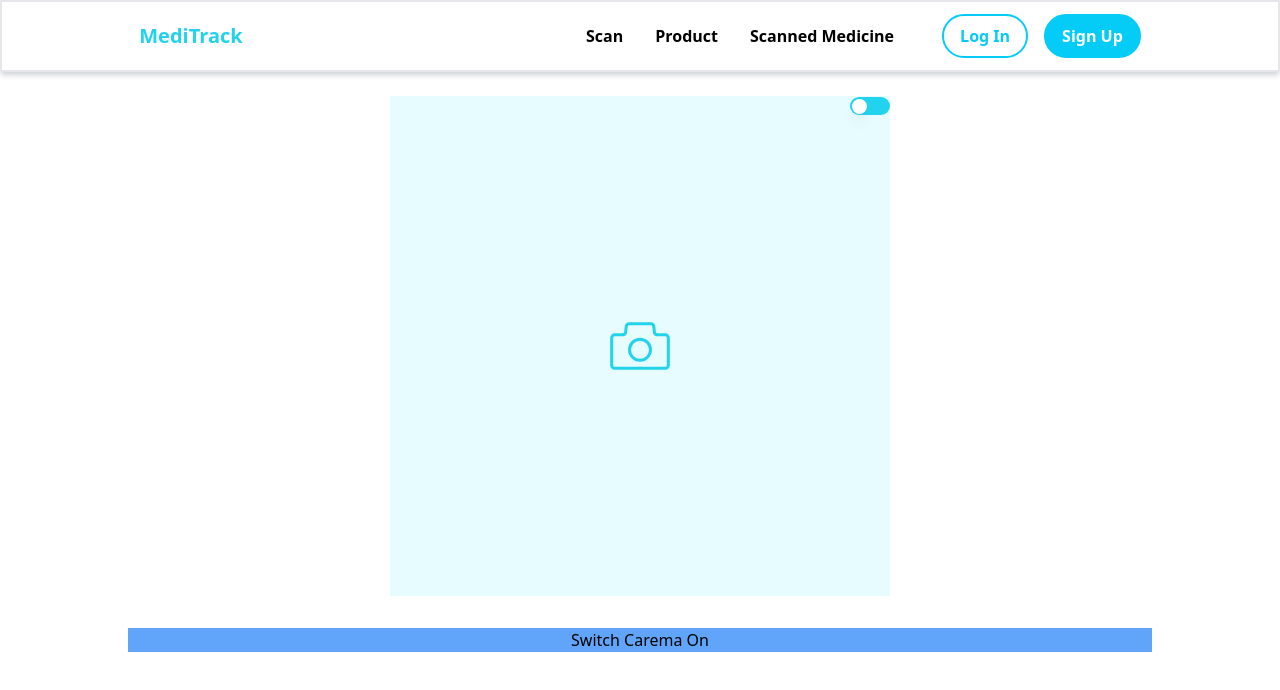
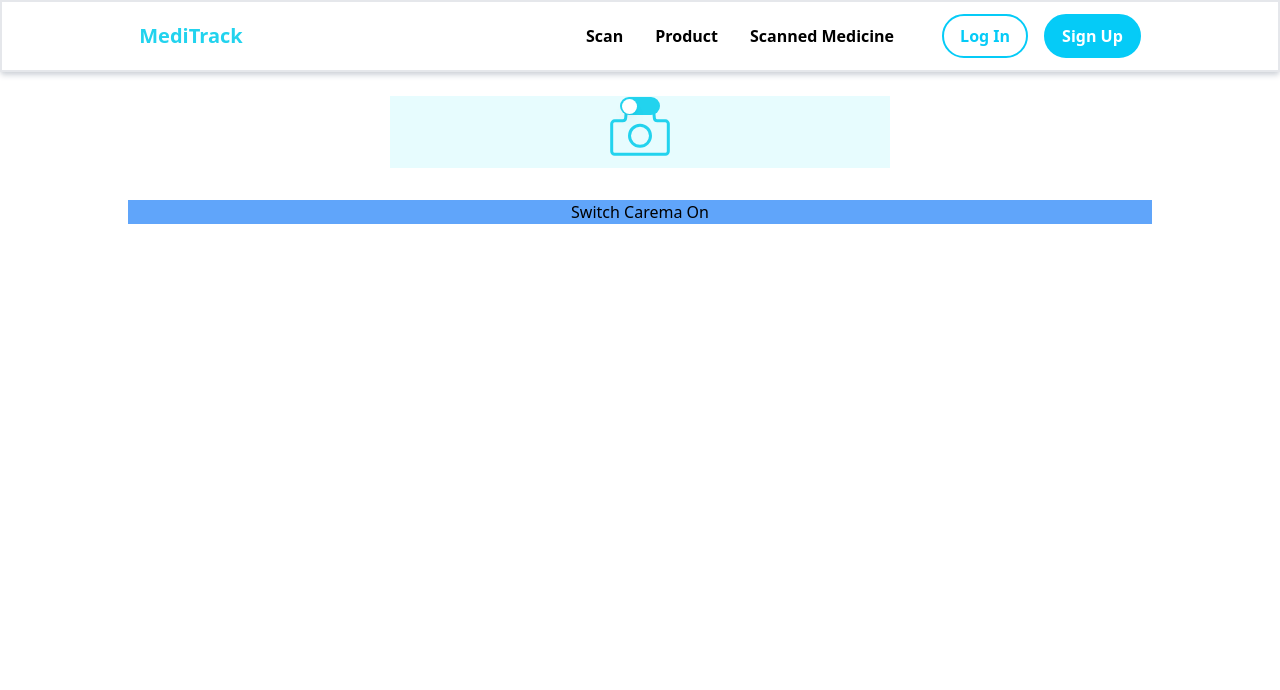
Before and after one commit to Medi-Track/MediTrack, a React (Create React App) app in the folder client/: page /scan in a window 1280 px wide. Shown: the top 690 px of the page. Built offline with nearby package versions, Linux system fonts and the light colour scheme.

Commit message:
bug fixing

```diff
--- a/client/src/components/CodeScanner.tsx
+++ b/client/src/components/CodeScanner.tsx
@@ -56,7 +56,30 @@ function CodeScanner() {
 	return (
 		<>
 			<div className=" flex flex-col">
-				<div className="flex mx-auto  relative bg-cyan-100 bg-opacity-50 justify-center  w-full max-w-[500px] h-[500px] items-center">
+				<div className="flex mx-auto  relative bg-cyan-100 bg-opacity-50 justify-center  w-full max-w-[500px]  items-center">
+					<div className="absolute top-0 ">
+						<Switch
+							checked={show}
+							onChange={setShow}
+							className={`${show ? "bg-cyan-700" : "bg-cyan-400"}
+          relative inline-flex h-[18px] w-[40px] shrink-0  cursor-pointer rounded-full
+		   border-2 border-transparent transition-colors duration-200 ease-in-out
+		    focus:outline-none focus-visible:ring-2
+			  focus-visible:ring-white focus-visible:ring-opacity-75`}
+						>
+							{/* <span className="sr-only">Use setting</span> */}
+							<span
+								aria-hidden="true"
+								className={`${
+									show ? "translate-x-[23px]" : "translate-x-0"
+								}
+            pointer-events-none inline-block h-[15px] w-[15px] transform
+			rounded-full bg-white shadow-lg ring-0 transition
+			 duration-200 ease-in-out`}
+							/>
+						</Switch>
+					</div>
+
 					{show ? (
 						<BarcodeScannerComponent
 							delay={1000}
@@ -80,38 +103,9 @@ function CodeScanner() {
 							</span>
 						</div>
 					)}
-
-					<div className="absolute top-0 right-0">
-						<Switch
-							checked={show}
-							onChange={setShow}
-							className={`${show ? "bg-cyan-700" : "bg-cyan-400"}
-          relative inline-flex h-[18px] w-[40px] shrink-0  cursor-pointer rounded-full
-		   border-2 border-transparent transition-colors duration-200 ease-in-out
-		    focus:outline-none focus-visible:ring-2
-			  focus-visible:ring-white focus-visible:ring-opacity-75`}
-						>
-							{/* <span className="sr-only">Use setting</span> */}
-							<span
-								aria-hidden="true"
-								className={`${
-									show ? "translate-x-[23px]" : "translate-x-0"
-								}
-            pointer-events-none inline-block h-[15px] w-[15px] transform
-			rounded-full bg-white shadow-lg ring-0 transition
-			 duration-200 ease-in-out`}
-							/>
-						</Switch>
-					</div>
 				</div>
 
 				{/* {show && <BarcodeScanner onResult={onDetect} />} */}
-
-				{data && (
-					<p className="text-white bg-red-400 " key={data._id}>
-						{data.title}
-					</p>
-				)}
 
 				<div
 					className="mt-8 w-full
@@ -133,6 +127,7 @@ function CodeScanner() {
 					</button>
 				</div>
 			</div>
+
 			<ProductsModal
 				isOpen={showProductModal}
 				setIsOpen={setShowProductModal}
--- a/client/src/components/molecules/Item.tsx
+++ b/client/src/components/molecules/Item.tsx
@@ -10,7 +10,7 @@ import { Product } from "../../types";
 
 const Item = ({ item, singleItem }: any) => {
 	const dispatch = useDispatch();
-	console.log("item aitem present");
+	console.log("item aitem present", item);
 	return (
 		<li
 			key={item?._id}
```
